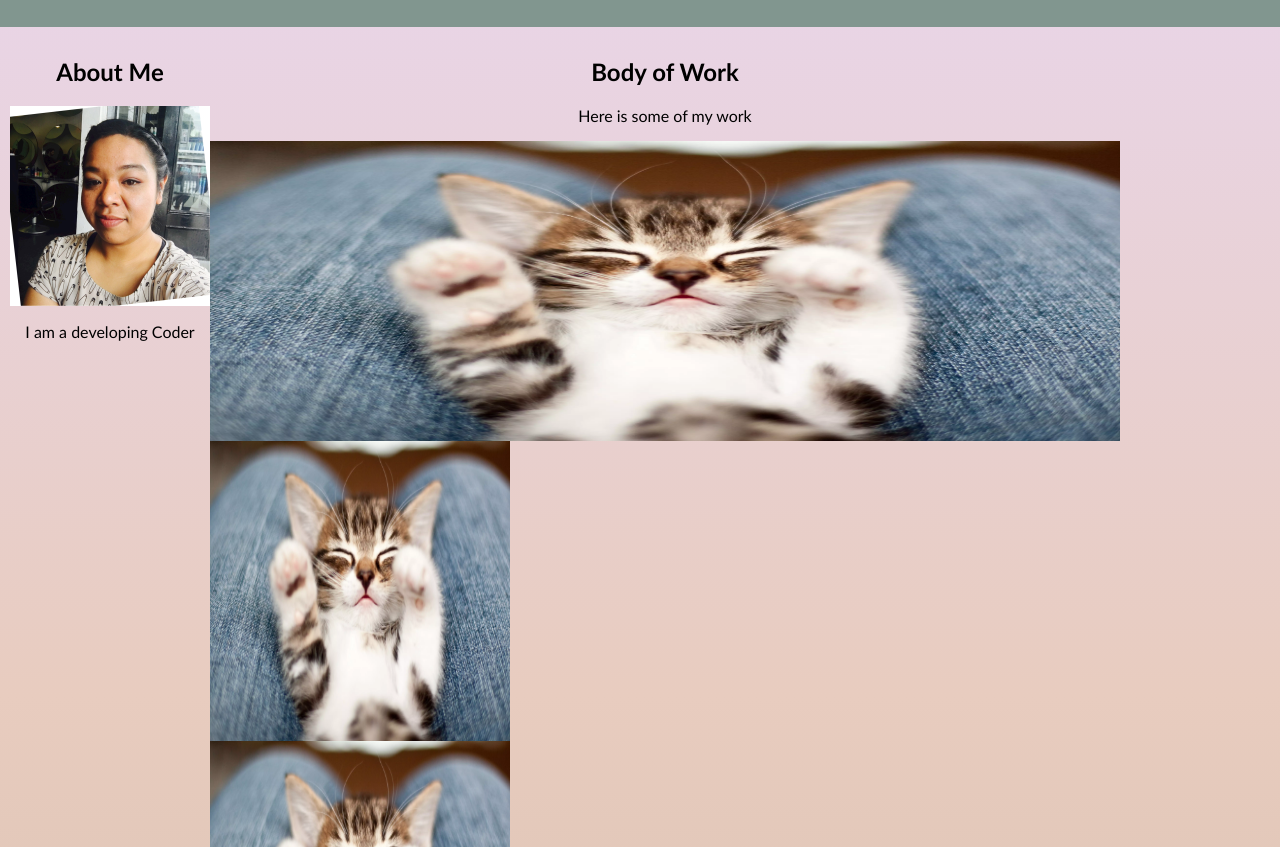
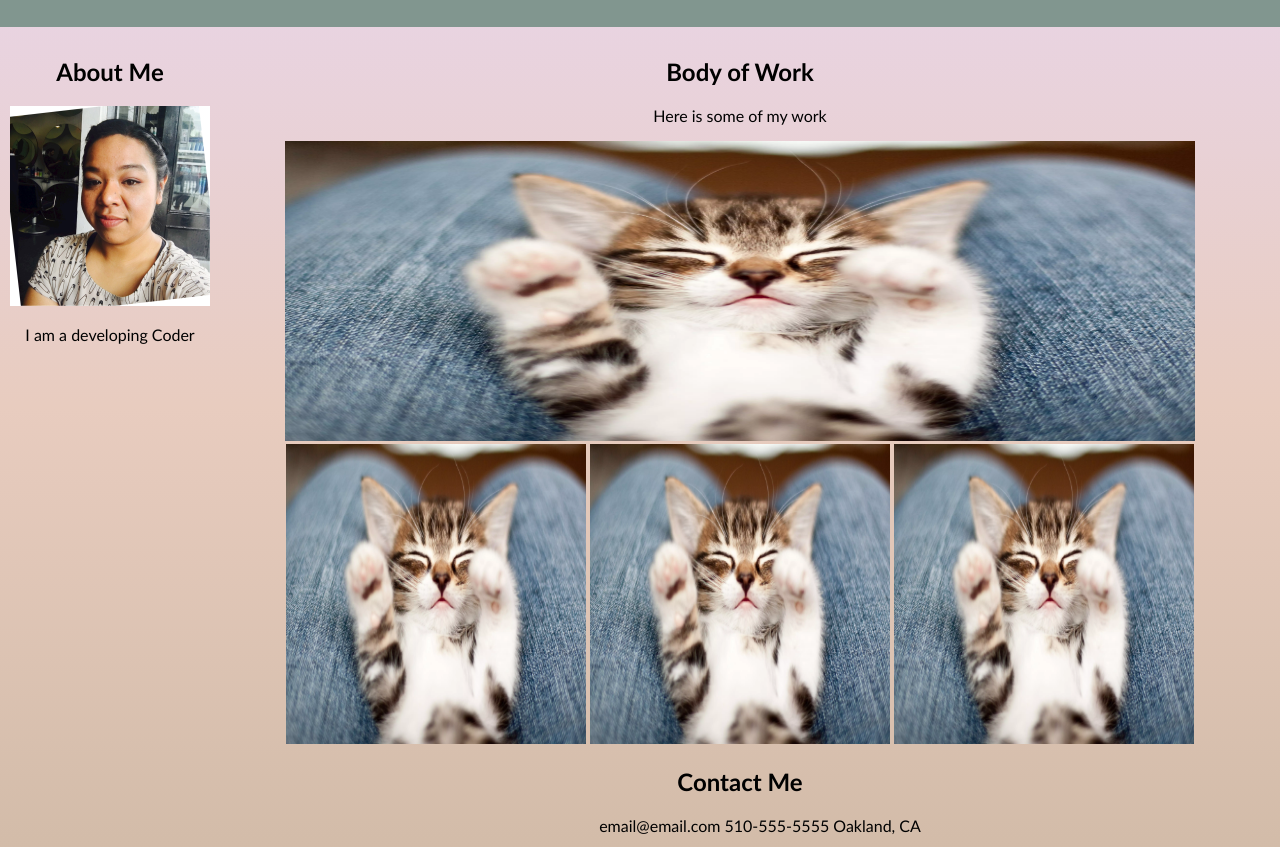
Before and after one commit to Sophtron5000/myPortfolio, a plain HTML site: page index.html in a window 1280 px wide. Shown: the part 105-952 px from the top of the page. Drawn offline with Linux system fonts and the light colour scheme.

Commit message:
add media queries & creat more flexboxes

```diff
--- a/index.html
+++ b/index.html
@@ -13,7 +13,7 @@
         <nav class="topnav" id="mytopnav">
             <a href="#about">About Me</a>
             <a href="#work">Body of Work</a>
-            <a href="./SophiaCustodiaResume2020.docx.pdf">Resume</a>
+            <a href="./SophiaCustodiaResume2020.docx.pdf" target="_blank">Resume</a>
             <a href="#contact">Contact Me</a>
         </nav>
     </div>
@@ -36,14 +36,11 @@
 
             <div class="contact">
                 <h2>Contact Me</h2>
-                    <ul>
+                    <ul class="info">
                         <li class="details">email@email.com</li>
                         <li class="details">510-555-5555</li>
                         <li class="details">Oakland, CA</li>
                     </ul>
-                <p></p>
-                <p></p>
-                <p></p>
             </div>
         </div>
     </div>
--- a/style.css
+++ b/style.css
@@ -48,27 +48,43 @@ h1{
      text-align: center;
  }
 
-.columnmiddle,img {
-    display: flex;
+.columnmiddle {
+    display: block;
 
 }
+
+.mainkitten {
+    display: flex;
+    flex-wrap: wrap;
+    position: fixed;
+    justify-content: space-between;
+    align-items: flex-start;
+}
+
+.kitten {
+    display: inline-flex;
+    flex-wrap: wrap;
+    justify-content: space-between;
+    align-self: flex-end;
+}
+
 .kitten:hover {
-       border: 5px solid rgba(150,189,198,1);
+
+    border: 5px solid rgba(150,189,198,1);
 }
 
 .contact {
-   display: flex;
+   display: block;
    text-align: center;
    justify-content: space-between;
 }
-
-.details {
-    list-style: none;
-    display: flex;
+h2 {
+    align-items: center;
 }
 
-.details,li {
 
+li {
+    display: inline-flex;
 
 }
 
@@ -77,5 +93,20 @@ footer {
     text-align: center;
 
 }
+.details {
+    list-style: none;
+    display: inline;
+
+}
+
+  /* Large smartphones - navbar changes color */
+  @media screen and (max-width: 768px) {
+    .row {
+      flex-direction: column;
+    }
+
+  }
+
+
 
 /*i just finished setting up the first two columns, next we need to style the footer and set media queries and create a read me next*/
```
